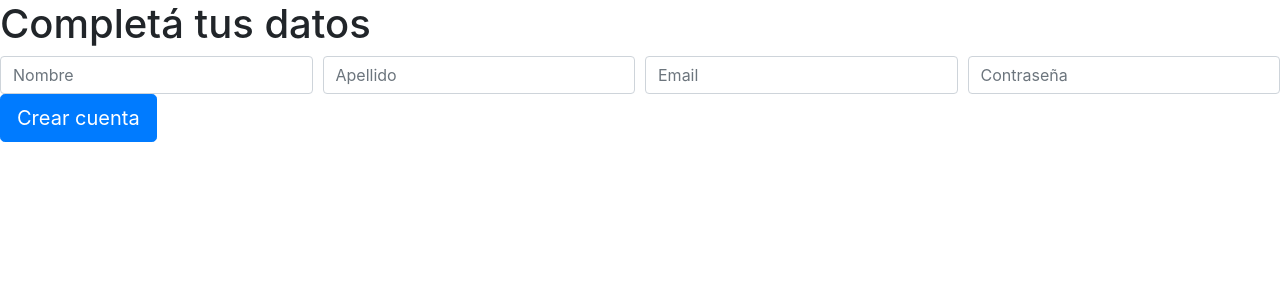
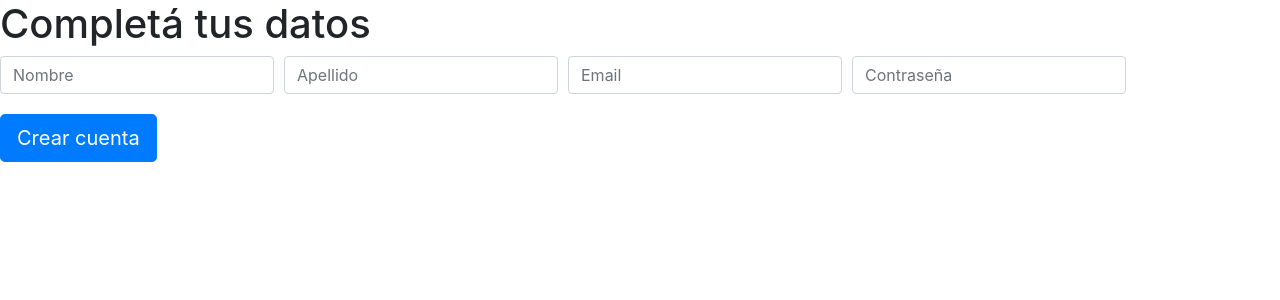
Before and after one commit to josemonzon/dinamitashop, a PHP site: page /registro.html in a window 1280 px wide. Shown: the top 300 px of the page. Run offline with PHP 8.4, Linux system fonts and the light colour scheme.

Commit message:
style(login,registro)

```diff
--- a/style.css
+++ b/style.css
@@ -1,3 +1,26 @@
 .card {
     margin-top: 1rem;
 }
+.registroo{
+    overflow: hidden;
+
+}
+.cuentaa{
+    float: left;
+    margin-top: 20px;
+}
+.formularioo{
+    float: left;
+}
+.formulario-login{
+    float: center;
+}
+.loginn{
+    float: center;
+}
+.contenedor.login{
+    overflow: hidden;
+}
+.botoness{
+    margin-top: 20px;
+}
```
